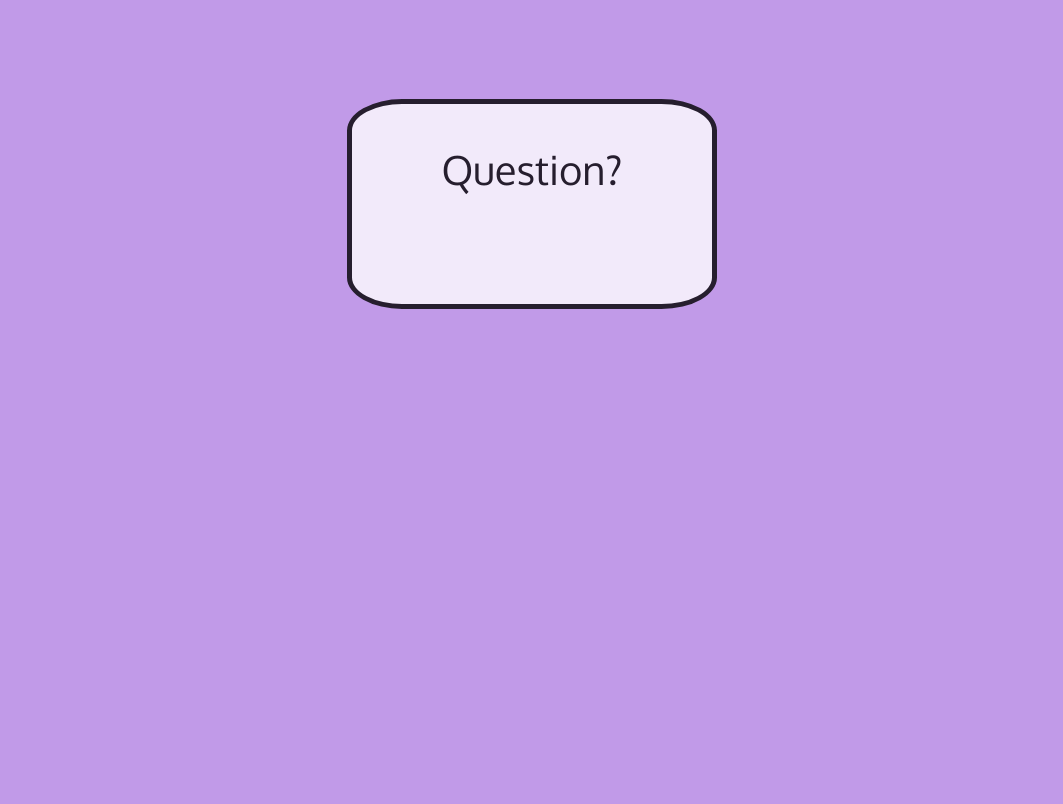
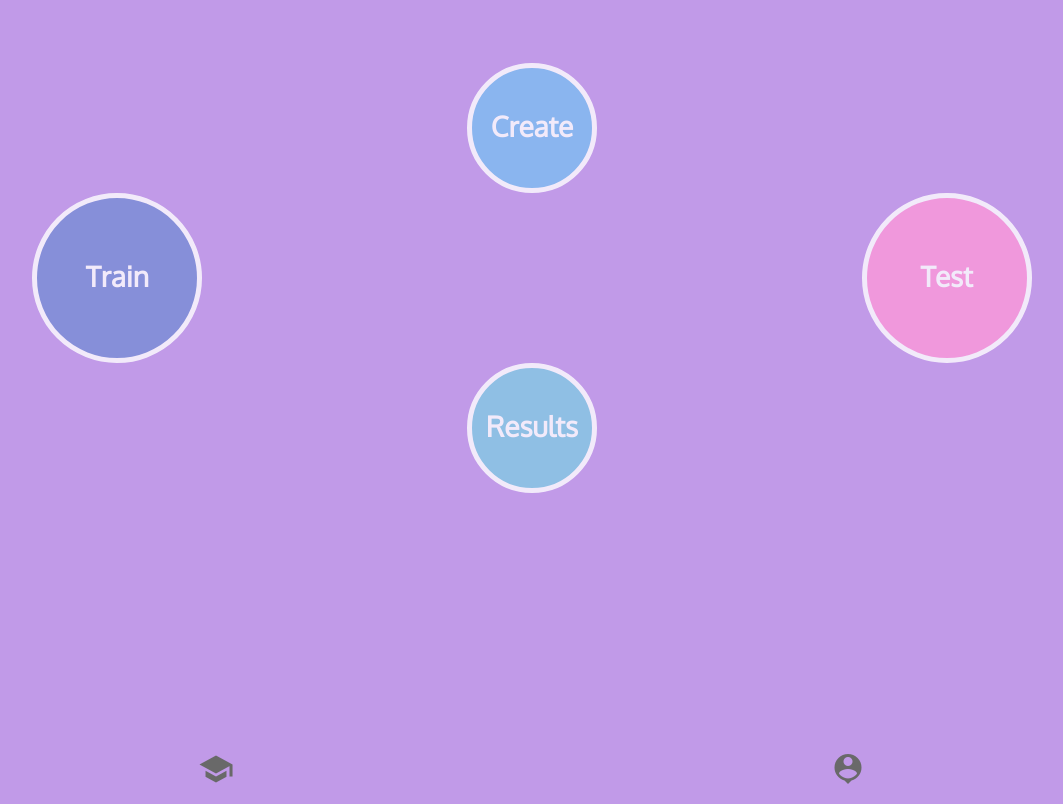
Before and after one commit to jkyletreman/flash_web_app, a React (Create React App) app: page / in a window 1280 px wide. Shown: the whole page, without its empty margins (108-1171 px from the left). Built offline with nearby package versions, Linux system fonts and the light colour scheme; a web font is replaced by a local one.

Commit message:
new branch setup

```diff
--- a/src/App.js
+++ b/src/App.js
@@ -2,9 +2,9 @@ import React, { Component } from 'react';
 // import MuiThemeProvider from 'material-ui/styles/MuiThemeProvider';
 
 // import Start from './components/js/Start'
-// import NavPage from './components/js/NavPage'
+import NavPage from './components/js/NavPage'
 // import Train from './components/js/Train'
-import Test from './components/js/Test'
+// import Test from './components/js/Test'
 // import Create from './components/js/Create'
 // import AnimationTest from './components/js/AnimationsTest'
 
@@ -84,11 +84,11 @@ class App extends Component {
       // <MuiThemeProvider>
         <div style={spacing} className="App">
           {/* <Start colors={colors}/> */}
-        {/* <NavPage colors={colors} combineStyleObjects={this.combineStyleObjects}/> */}
+        <NavPage colors={colors} combineStyleObjects={this.combineStyleObjects}/>
         {/* <AnimationTest combineStyleObjects={this.combineStyleObjects} colors={colors} /> */}
           {/* <Create colors={colors} /> */}
           {/* <Train colors={colors} combineStyleObjects={this.combineStyleObjects}/> */}
-          <Test colors={colors} combineStyleObjects={this.combineStyleObjects}/>
+          {/* <Test colors={colors} combineStyleObjects={this.combineStyleObjects}/> */}
         </div>
       // </MuiThemeProvider>
     )
```
